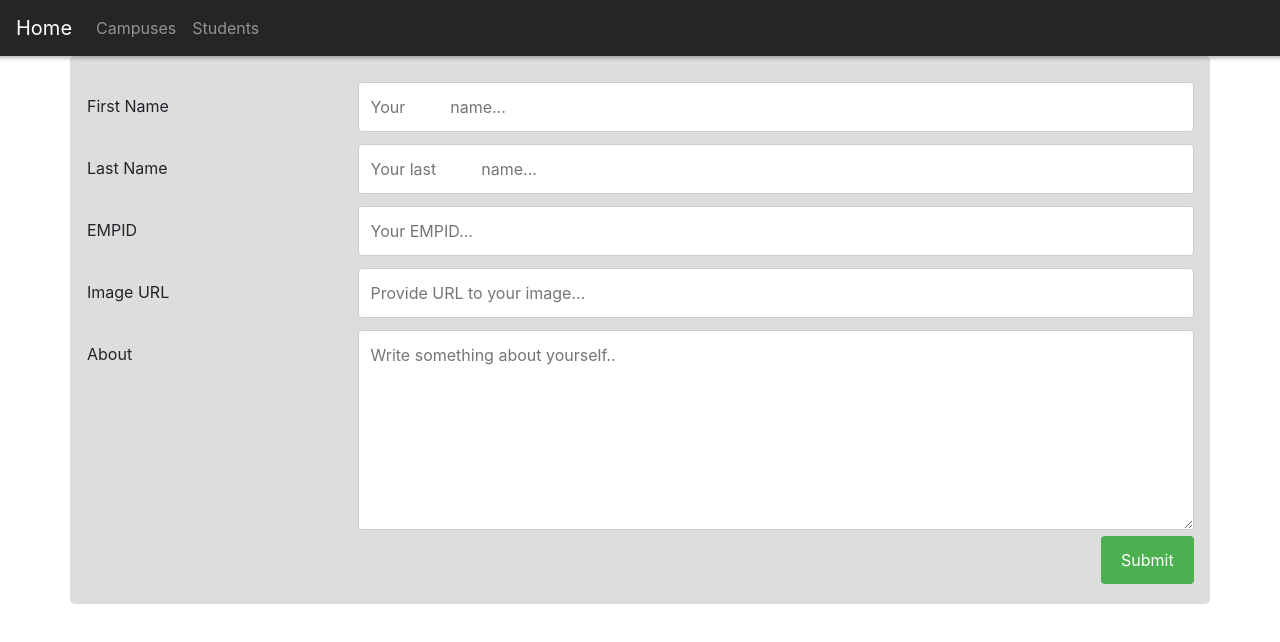
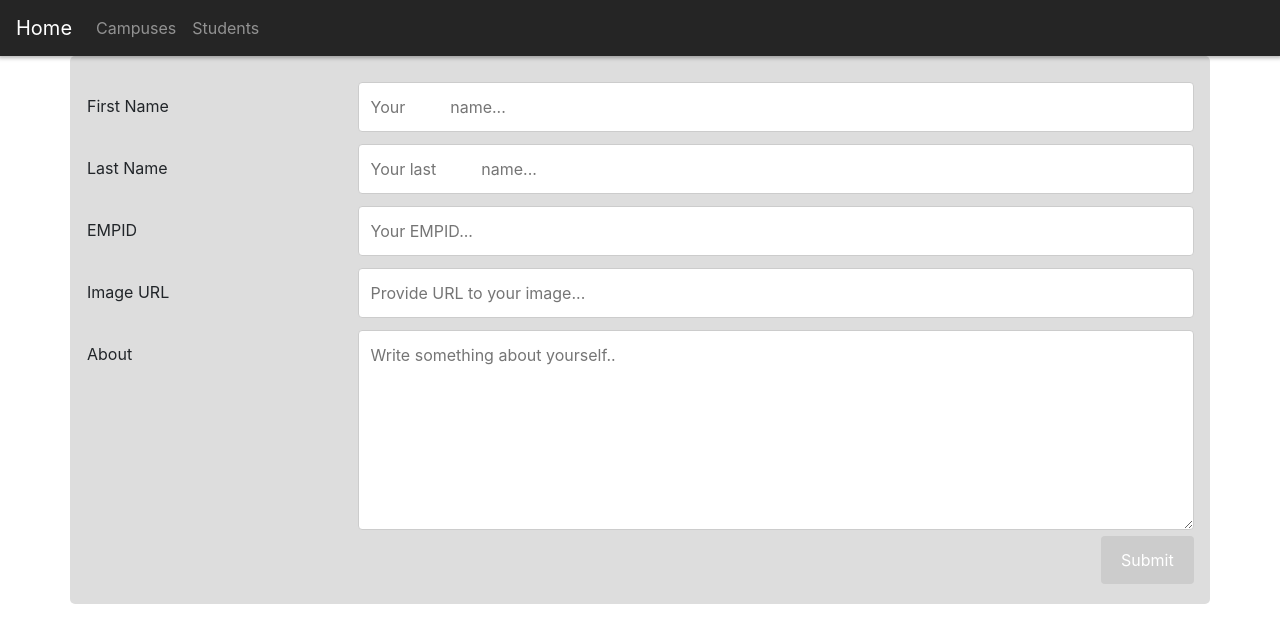
Before and after one commit to abiespinal04/ttp-project1, a React (Create React App) app in the folder FrontEnd/: page /addStudent in a window 1280 px wide. Shown: the top 642 px of the page. Built offline with nearby package versions, Linux system fonts and the light colour scheme.

Commit message:
added some stuff

```diff
--- a/FrontEnd/src/CSS/AddStudentScreen.css
+++ b/FrontEnd/src/CSS/AddStudentScreen.css
@@ -26,6 +26,18 @@ label {
   cursor: pointer;
   float: right;
 }
+
+.submitButton:disabled{
+  background-color: #ccc;
+  color: white;
+  padding: 12px 20px;
+  border: none;
+  border-radius: 4px;
+  cursor: default;
+  float: right;
+}
+
+
 .link {
   float: right;
   width: 99%;
--- /dev/null
+++ b/FrontEnd/src/utilities/API_URL.js
@@ -0,0 +1,5 @@
+export const API_URL =
+process.env.Production ?
+ 'https://immense-basin-32972.herokuapp.com/'
+ :
+ 'https://localhost:3000/'
```
